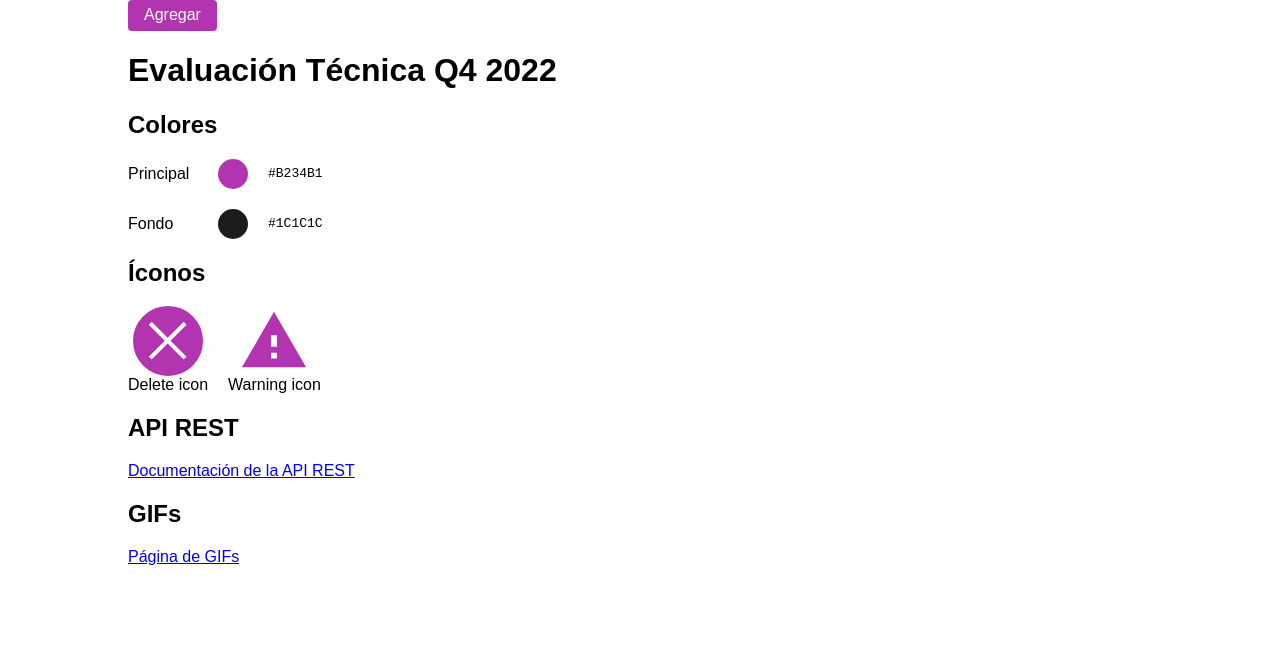
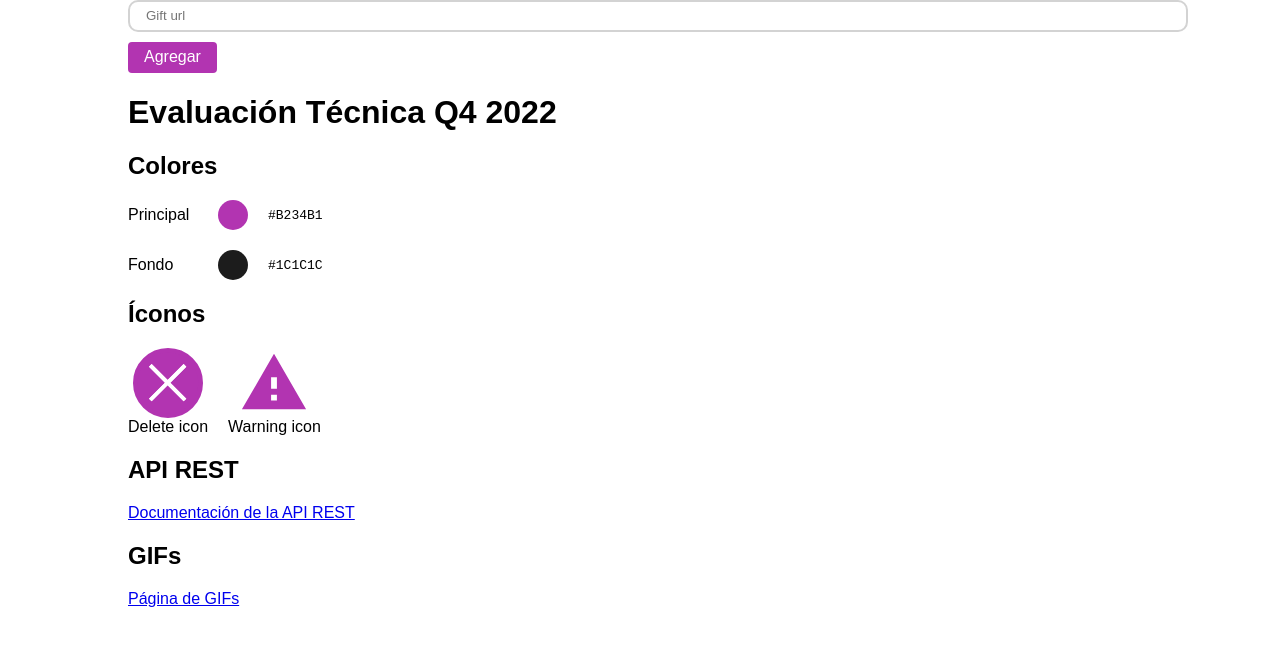
Before and after one commit to bjuanacio/evaluacion-Q4-2022, a React (Create React App) app: page / in a window 1280 px wide. Shown: the top 646 px of the page. Built offline with nearby package versions, Linux system fonts and the light colour scheme.

Commit message:
add input

```diff
--- a/src/app.tsx
+++ b/src/app.tsx
@@ -3,12 +3,17 @@ import WarningIcon from "./assets/warning-icon.svg";
 
 import "./app.scss";
 import { Button } from "./components/atoms/button/button";
+import { Input } from "./components/atoms/input/input";
 
 const App = () => {
   return (
     <div className="app">
 
+      <div>
+      <Input placeholder="Gift url" />
       <Button>Agregar</Button>
+
+      </div>
       <h1>Evaluación Técnica Q4 2022</h1>
       <section>
         <h2>Colores</h2>
--- /dev/null
+++ b/src/components/atoms/input/input.scss
@@ -0,0 +1,21 @@
+.input {
+  display: flex;
+  flex-direction: column;
+  align-items: flex-start;
+  gap: 10px;
+
+  &__field {
+    width: 100%;
+    border: 2px solid lightgray;
+    padding: 0.4rem 1rem;
+    border-radius: 10px;
+
+    &--error {
+      border: 2px solid red;
+    }
+  }
+
+  &__error-message {
+    color: red;
+  }
+}
--- /dev/null
+++ b/src/components/atoms/input/input.tsx
@@ -0,0 +1,31 @@
+import { FC } from "react";
+import "./input.scss";
+
+export interface InputProps {
+  placeholder?: string;
+  errorMessage?: string;
+  variant?: "error" | "normal";
+  name?: string;
+}
+
+export const Input: FC<InputProps> = ({
+  placeholder,
+  name,
+  errorMessage,
+  variant,
+}) => {
+  return (
+    <div className="input">
+      <input
+        name={name}
+        id={name}
+        className={`input__field ${
+          variant === "error" ? "input__field--error" : ""
+        }`}
+        type="text"
+        placeholder={placeholder}
+      />
+      <span className="input__error-message">{errorMessage}</span>
+    </div>
+  );
+};
```
Also changed, not shown: 1 other file (tests, documents, lock files or other folders).
